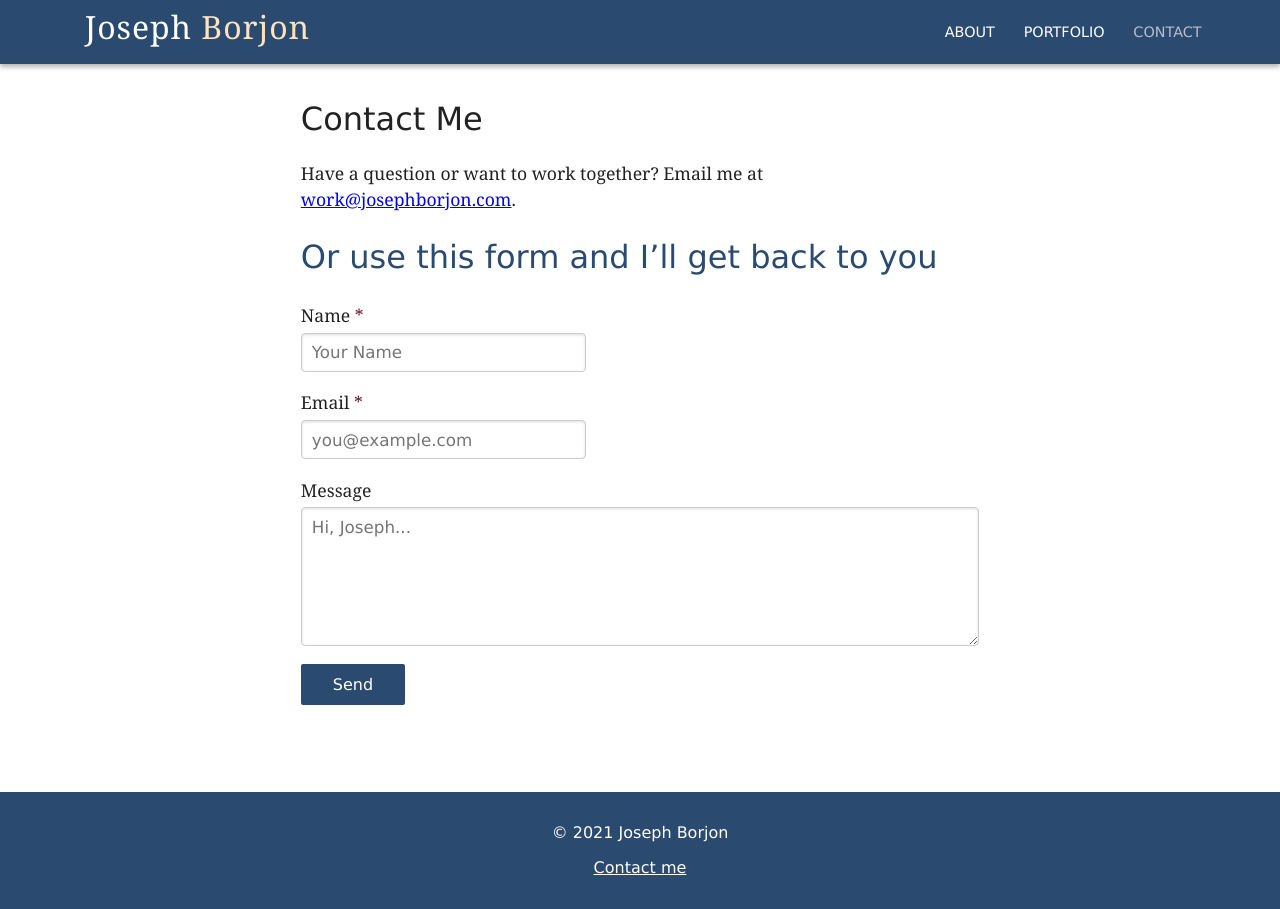
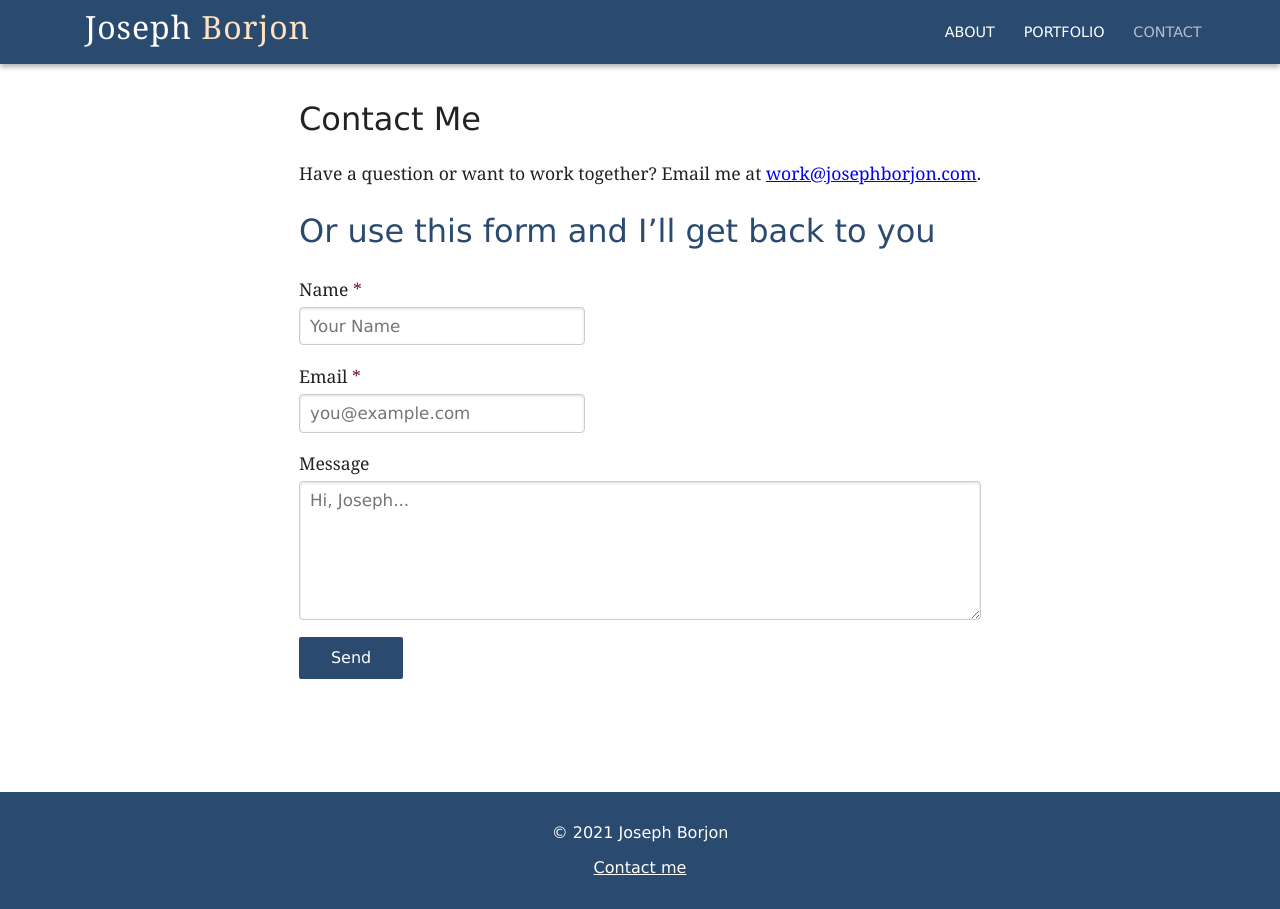
Before and after one commit to jborjon/jborjon.github.io, a Jekyll site: the page built from contact.html, in a window 1280 px wide. Built offline with Jekyll 4.4.1, drawn with Linux system fonts in a browser that asks for light colours; some web fonts are replaced.

Commit message:
Test vw unit

```diff
--- a/style/base.css
+++ b/style/base.css
@@ -54,6 +54,7 @@ main {
   margin: 0 auto;
   padding: 1em 1.3rem;
   max-width: var(--content-width);
+  max-width: 100vw;
   overflow-wrap: break-word;
   word-wrap: break-word;
   word-break: break-word;
```
